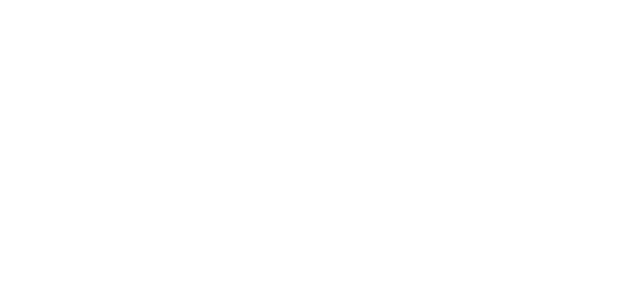
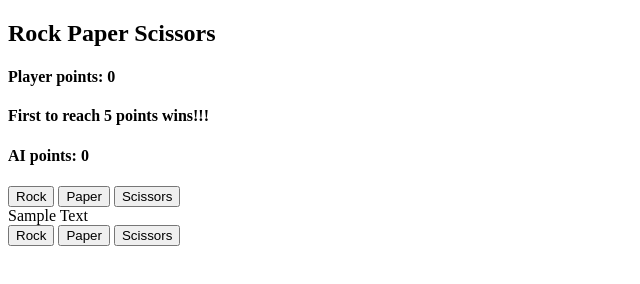
Before and after one commit to MartinPit/odin_rock-paper-scissors, a plain HTML site: page index.html in a window 1280 px wide. Shown: the whole page, without its empty margins (0-640 px from the left). Drawn offline with Linux system fonts and the light colour scheme.

Commit message:
Initial html structure

```diff
--- a/index.html
+++ b/index.html
@@ -3,8 +3,36 @@
   <head>
     <meta charset="UTF-8">
     <title>Title</title>
+    <script src="script.js" defer></script>
+    <link rel="stylesheet" href="styles.css">
   </head>
   <body>
-    <script src="script.js"></script>
+    <!-- header -->
+    <div class="header">
+      <h2 class="title">Rock Paper Scissors</h2>
+    </div>
+
+    <!-- game status -->
+    <div class="status">
+      <h4 class="points player">Player points: 0</h4>
+      <h4>First to reach 5 points wins!!!</h4>
+      <h4 class="points ai">AI points: 0</h4>
+    </div>
+
+
+    <!-- main content -->
+    <div class="game">
+      <div class="buttons player">
+        <button class="button rock">Rock</button>
+        <button class="button paper">Paper</button>
+        <button class="button scissors">Scissors</button>
+      </div>
+      <div class="result">Sample Text</div>
+      <div class="buttons ai">
+        <button class="button rock">Rock</button>
+        <button class="button paper">Paper</button>
+        <button class="button scissors">Scissors</button>
+      </div>
+    </div>
   </body>
 </html>
```
Also changed, not shown: styles.css (added).
